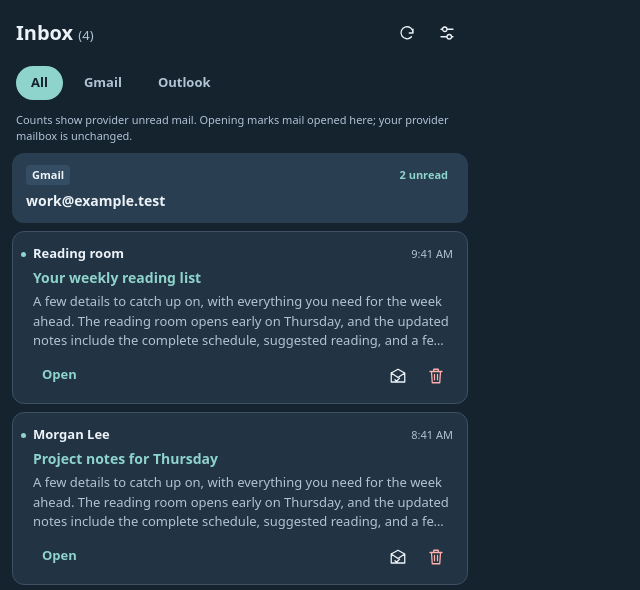
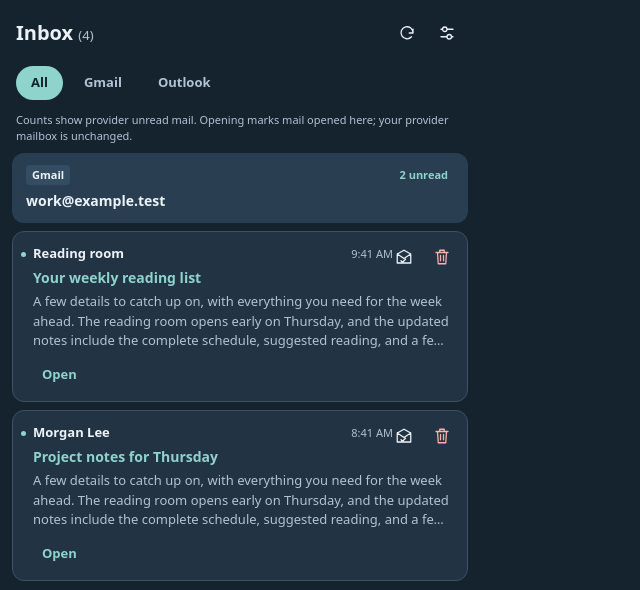
Before and after one commit to blind0wl/gmail-outlook-extension, a browser extension: page docs/ui-workspace/index.html in a window 1280 px wide. Shown: the top 590 px of the page, without its empty margins (0-640 px from the left). Drawn offline with Linux system fonts and the light colour scheme.

Commit message:
feat: expand mail cards in place with hover-only top-right actions
Cards toggle open on click/Enter/Space to show the full cached snippet,
collapsing on a second click or Escape. Read/delete icons move to a
top-right group revealed on hover (focus-within keeps them keyboard
reachable; touch shows them always). Toggle/expand never writes to the
mailbox or opens provider tabs.

Tests: 2 new card-expansion tests, full suite 291/291 via npm run verify.

Note: spec 003-mail-cards-actions still says no preview expansion;
this change implements the owner-approved expand-in-place direction.

```diff
--- a/src/popup/popup.css
+++ b/src/popup/popup.css
@@ -58,7 +58,9 @@ input::placeholder { color: var(--muted); opacity: 1; }
 .account-count { color: var(--accent); background: transparent; font-variant-numeric: tabular-nums; }
 .card { position: relative; padding: 12px 14px 10px 20px; border: 1px solid var(--line); border-radius: 12px; background: var(--panel); }
 .card:hover, .card:focus-within { border-color: var(--muted); }
-.card-top { display: flex; align-items: baseline; justify-content: space-between; gap: 8px; margin-bottom: 4px; }
+.card-top { display: flex; align-items: baseline; justify-content: space-between; gap: 8px; margin-bottom: 4px; padding-right: 60px; }
+.card-toggle { display: block; width: 100%; margin: 0; padding: 0; border: 0; background: none; font: inherit; color: inherit; text-align: left; cursor: pointer; }
+.card.expanded .card-snippet { display: block; -webkit-line-clamp: unset; line-clamp: unset; max-height: none; overflow: visible; }
 .card-sender { font-weight: 600; min-width: 0; white-space: nowrap; overflow: hidden; text-overflow: ellipsis; }
 .card-time { font-size: 11px; color: var(--muted); flex-shrink: 0; font-variant-numeric: tabular-nums; }
 .card-head { min-width: 0; }
@@ -133,8 +135,8 @@ input[type="checkbox"], input[type="radio"] { flex-shrink: 0; width: 16px; heigh
 
 #back-to-mail { white-space: nowrap; }
 
-.card-quick-actions { display: flex; gap: 4px; opacity: 0; pointer-events: none; }
-.card:hover .card-quick-actions, .card:focus-within .card-quick-actions { opacity: 1; pointer-events: auto; }
+.card-icons { position: absolute; top: 8px; right: 8px; display: flex; gap: 4px; opacity: 0; pointer-events: none; }
+.card:hover .card-icons, .card:focus-within .card-icons { opacity: 1; pointer-events: auto; }
 .card-icon { display: inline-flex; align-items: center; justify-content: center; width: 34px; height: 34px; padding: 6px; background: transparent; border-color: transparent; }
 .card-icon svg { width: 18px; height: 18px; fill: none; stroke: currentColor; stroke-width: 1.7; stroke-linecap: round; stroke-linejoin: round; }
 .card-trash:not([aria-disabled="true"]) { color: var(--danger); }
@@ -142,7 +144,7 @@ input[type="checkbox"], input[type="radio"] { flex-shrink: 0; width: 16px; heigh
 #mail-undo { list-style: none; margin: 12px 0 0; padding: 0; }
 #mail-undo li { display: flex; align-items: center; justify-content: space-between; gap: 8px; margin-top: 8px; padding: 8px 12px; background: var(--panel); border-radius: 12px; }
 #mail-undo span { min-width: 0; overflow-wrap: anywhere; }
-@media (hover: none) { .card-quick-actions { opacity: 1; pointer-events: auto; } }
+@media (hover: none) { .card-icons { opacity: 1; pointer-events: auto; } }
 @media (forced-colors: active) { .card { border-color: CanvasText; } }
 
 .card.read .card-sender, .card.read .card-subject { font-weight: 400; }
--- a/src/popup/popup.js
+++ b/src/popup/popup.js
@@ -185,6 +185,17 @@ import { getSoundSettings, setMuted, setVolume, SOUND_SETTINGS_KEY, soundControl
     } else if (focused) {
       document.getElementById("add-gmail").focus();
     }
+  }
+
+  // Cards expanded in place. Survives list re-renders; expanding never
+  // touches mailbox state, it only unclamps the cached snippet.
+  var expandedKeys = new Set();
+  function toggleCard(card, toggle, key, force) {
+    var on = force !== undefined ? force : !card.classList.contains("expanded");
+    card.classList.toggle("expanded", on);
+    toggle.setAttribute("aria-expanded", String(on));
+    if (on) expandedKeys.add(key);
+    else expandedKeys.delete(key);
   }
 
   function visibleItems() {
@@ -382,6 +393,7 @@ import { getSoundSettings, setMuted, setVolume, SOUND_SETTINGS_KEY, soundControl
     var active = document.activeElement;
     var focusedKey = active?.closest?.(".card")?.getAttribute("data-key");
     var focusedAction = active?.dataset.mailAction;
+    var focusedToggle = active?.classList?.contains("card-toggle") === true;
     var focusedInbox = active?.dataset.inboxAccount;
     var focusedRecovery = active?.closest?.(".status-signin")?.dataset.accountKey;
     var hadListFocus = list.contains(active);
@@ -496,11 +508,20 @@ import { getSoundSettings, setMuted, setVolume, SOUND_SETTINGS_KEY, soundControl
           card.appendChild(dot);
         }
 
-        // Mail content stays static until in-extension reading is implemented.
-        var head = document.createElement("div");
+        // The toggle owns sender/subject/snippet; icon and Open buttons
+        // stay siblings so nesting stays valid. Clicking elsewhere on the
+        // card delegates to the toggle; expanding only unclamps cache text.
+        var toggle = document.createElement("button");
+        toggle.type = "button";
+        toggle.className = "card-toggle";
+        toggle.setAttribute("aria-expanded", String(expandedKeys.has(item.key)));
+        toggle.setAttribute("aria-label", (expandedKeys.has(item.key) ? "Collapse: " : "Expand: ") + (item.subject || "(no subject)"));
+        if (expandedKeys.has(item.key)) card.classList.add("expanded");
+
+        var head = document.createElement("span");
         head.className = "card-head";
 
-        var top = document.createElement("div");
+        var top = document.createElement("span");
         top.className = "card-top";
 
         var sender = document.createElement("span");
@@ -520,16 +541,21 @@ import { getSoundSettings, setMuted, setVolume, SOUND_SETTINGS_KEY, soundControl
         }
         head.appendChild(top);
 
-        var subject = document.createElement("div");
+        var subject = document.createElement("span");
         subject.className = "card-subject";
         subject.textContent = item.subject || "(no subject)";
         head.appendChild(subject);
-        card.appendChild(head);
+        toggle.appendChild(head);
 
-        var snippet = document.createElement("div");
+        var snippet = document.createElement("span");
         snippet.className = "card-snippet";
         snippet.textContent = item.snippet || "";
-        card.appendChild(snippet);
+        toggle.appendChild(snippet);
+        toggle.addEventListener("click", function (event) {
+          event.stopPropagation();
+          toggleCard(card, toggle, item.key);
+        });
+        card.appendChild(toggle);
 
         var open = document.createElement("button");
         open.type = "button";
@@ -542,11 +568,10 @@ import { getSoundSettings, setMuted, setVolume, SOUND_SETTINGS_KEY, soundControl
           markRead(item.key);
           openUrl(threadUrl(item));
         });
-        var actionsRow = document.createElement("div");
-        actionsRow.className = "card-actions";
-        actionsRow.appendChild(open);
-        var quick = document.createElement("div");
-        quick.className = "card-quick-actions";
+        // Read/delete icons live top-right and reveal on hover only; their
+        // clicks never reach the card toggle below.
+        var icons = document.createElement("div");
+        icons.className = "card-icons";
         ["read", "trash"].forEach(function (action) {
           var button = document.createElement("button");
           button.type = "button";
@@ -558,9 +583,20 @@ import { getSoundSettings, setMuted, setVolume, SOUND_SETTINGS_KEY, soundControl
           button.setAttribute("aria-disabled", String(pendingMailActions.has(item.key) || ["pending", "uncertain"].includes(mailActions[item.key]?.state) || (action === "read" && item.unread !== true)));
           button.appendChild(actionIcon(action));
           button.addEventListener("click", function () { if (button.getAttribute("aria-disabled") !== "true") void actOnMail(item.key, action); });
-          quick.appendChild(button);
+          icons.appendChild(button);
         });
-        actionsRow.appendChild(quick);
+        card.appendChild(icons);
+        card.addEventListener("click", function (event) {
+          if (event.target.closest("button") && !event.target.closest(".card-toggle")) return;
+          toggleCard(card, toggle, item.key);
+        });
+        card.addEventListener("keydown", function (event) {
+          if (event.key === "Escape" && card.classList.contains("expanded")) toggleCard(card, toggle, item.key, false);
+        });
+
+        var actionsRow = document.createElement("div");
+        actionsRow.className = "card-actions";
+        actionsRow.appendChild(open);
         card.appendChild(actionsRow);
 
         messageList.appendChild(card);
@@ -571,7 +607,10 @@ import { getSoundSettings, setMuted, setVolume, SOUND_SETTINGS_KEY, soundControl
           error.textContent = mailErrors[item.key];
           card.appendChild(error);
         }
-        if (focusedKey === item.key) (card.querySelector('[data-mail-action="' + focusedAction + '"]') || open).focus();
+        if (focusedKey === item.key) {
+          var restore = focusedToggle ? toggle : (card.querySelector('[data-mail-action="' + focusedAction + '"]') || open);
+          (restore || open).focus();
+        }
       });
     });
     if (recoveryFocus) recoveryFocus.focus();
```
Also changed, not shown: tests/popup-ui.test.js (+27 -6 lines).
